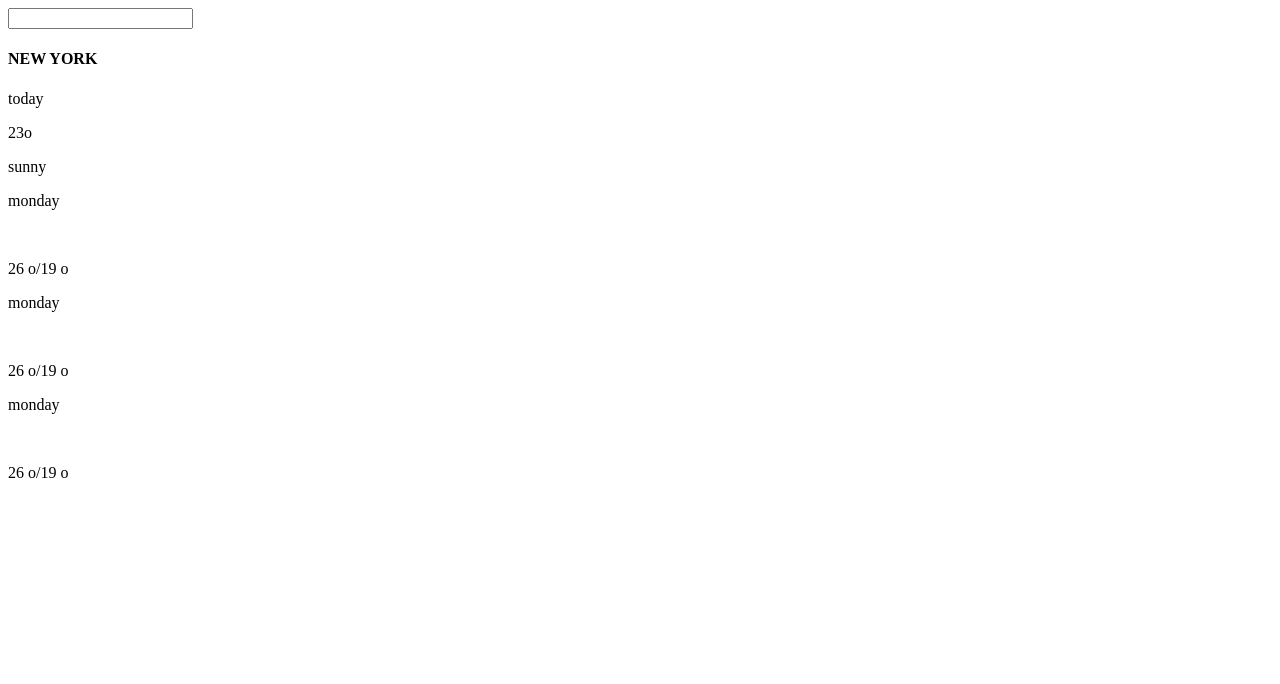
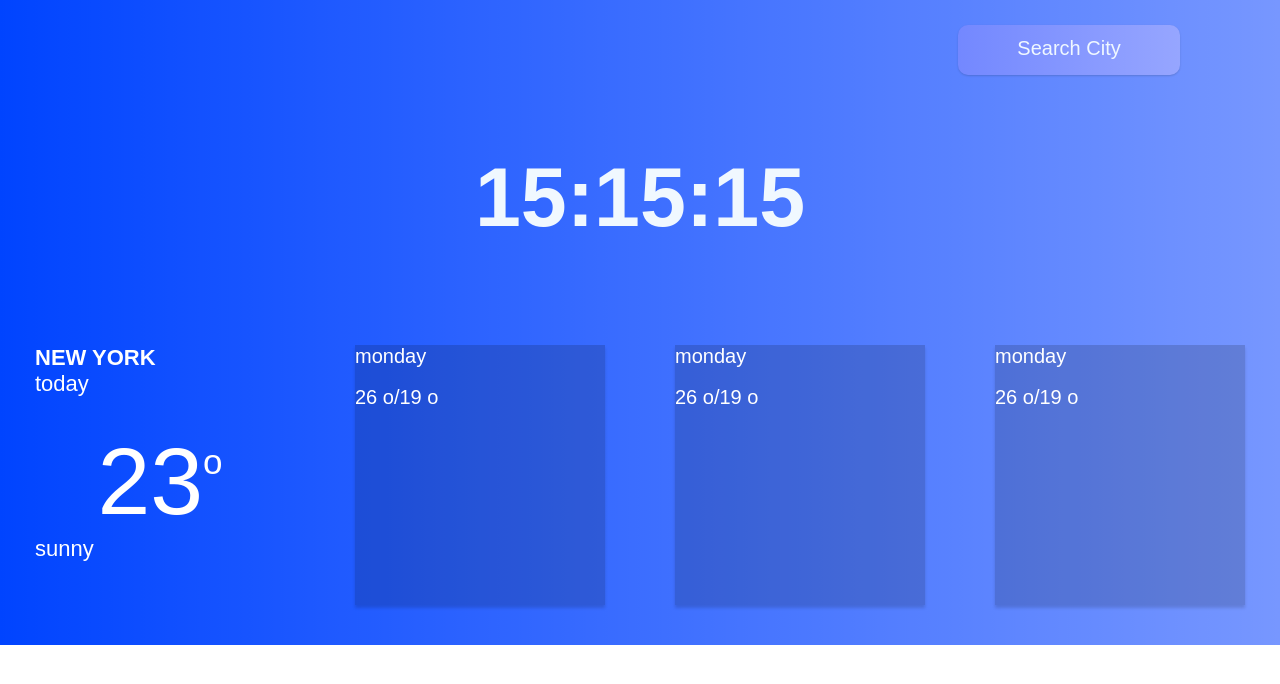
Before and after one commit to AmramAnanyan/Weather-Site, a plain HTML site: page index.html in a window 1280 px wide. Drawn offline with Linux system fonts and the light colour scheme.

Commit message:
feat: defoult style weather app

```diff
--- a/index.html
+++ b/index.html
@@ -9,15 +9,23 @@
   </head>
   <body>
     <header>
-      <input type="text" class=".search-city" id="searchCity" />
+      <input
+        type="text"
+        class=".search-city"
+        id="searchCity"
+        placeholder="Search City"
+      />
     </header>
     <main>
       <article>
+        <section class="timer-section">
+          <h2 class="time" id="timer">15:15:15</h2>
+        </section>
         <section class="container">
           <div class="today">
             <h4>NEW YORK</h4>
             <p>today</p>
-            <p>23<span>o</span></p>
+            <p class="default-celsius">23<span>o</span></p>
             <p>sunny</p>
           </div>
           <div class="week-day">
--- a/style.css
+++ b/style.css
@@ -0,0 +1,107 @@
+/* ////// HEADER /////// */
+* {
+  padding: 0;
+  margin: 0;
+  box-sizing: border-box;
+  font-family: sans-serif;
+}
+
+header {
+  width: 100%;
+  height: 100px;
+  display: flex;
+  justify-content: end;
+  padding-right: 100px;
+  align-items: center;
+
+  background-image: linear-gradient(
+    to right,
+    rgb(0, 68, 255),
+    rgba(0, 60, 255, 0.534)
+  );
+}
+
+header > input {
+  width: 222px;
+  height: 50px;
+  background-image: linear-gradient(
+    to right,
+    rgba(0, 38, 255, 0.548),
+    rgba(0, 38, 255, 0.411)
+  );
+  box-shadow: 0 1px 2px rgba(0, 0, 0, 0.15);
+  transition: box-shadow 0.3s ease-in-out;
+  border: none;
+  border-radius: 10px;
+  cursor: pointer;
+  color: aliceblue;
+  font-size: 16px;
+}
+
+input::placeholder {
+  font-size: 20px;
+  color: aliceblue;
+  text-align: center;
+}
+
+input:hover {
+  background-color: black;
+  box-shadow: 0 3px 3px rgba(0, 0, 0, 0.15);
+  transition: box-shadow 0.5s ease-in-out;
+}
+
+main {
+  width: 100%;
+  height: auto;
+  background-image: linear-gradient(
+    to right,
+    rgb(0, 68, 255),
+    rgba(0, 60, 255, 0.534)
+  );
+}
+.container {
+  width: 100%;
+  height: 400px;
+  display: flex;
+  flex-direction: row;
+  justify-content: space-around;
+  padding-top: 100px;
+}
+
+.timer-section {
+  padding-top: 50px;
+  width: 100%;
+  height: 100%;
+  text-align: center;
+  font-size: 55px;
+  color: aliceblue;
+}
+
+.today {
+  min-width: 250px;
+  max-height: 260px;
+  font-size: 22px;
+  color: #fff;
+}
+.week-day {
+  min-width: 250px;
+  max-height: 260px;
+  background-color: rgba(0, 0, 0, 0.158);
+  box-shadow: 0 3px 3px rgba(0, 0, 0, 0.15);
+  color: #fff;
+}
+.default-celsius {
+  font-size: 95px;
+  padding-top: 30px;
+  display: flex;
+  align-items: flex-start;
+  justify-content: center;
+}
+.default-celsius > span {
+  font-size: 35px;
+  padding-top: 15px;
+}
+
+.week-day > p {
+  font-size: 20px;
+}
```
